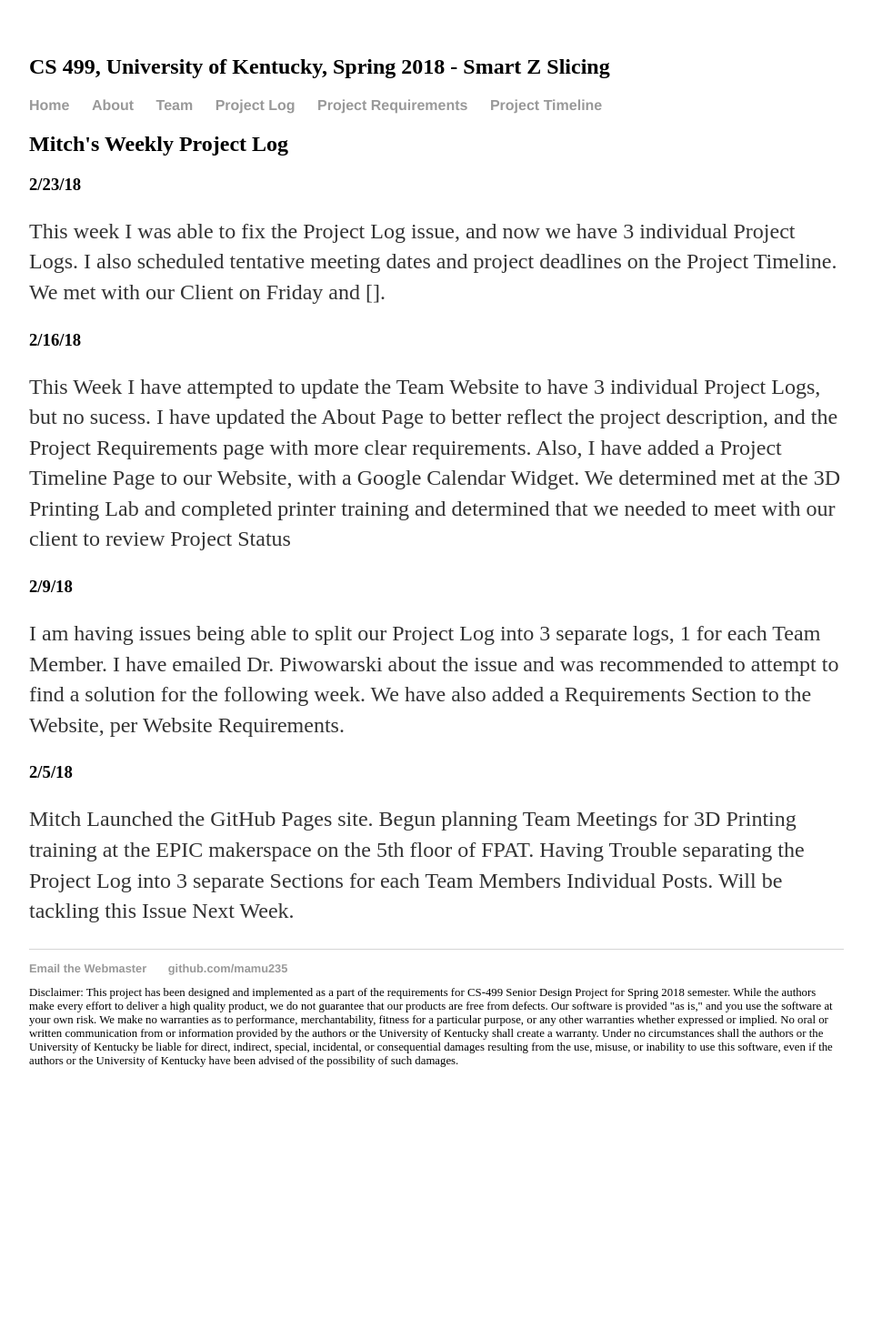
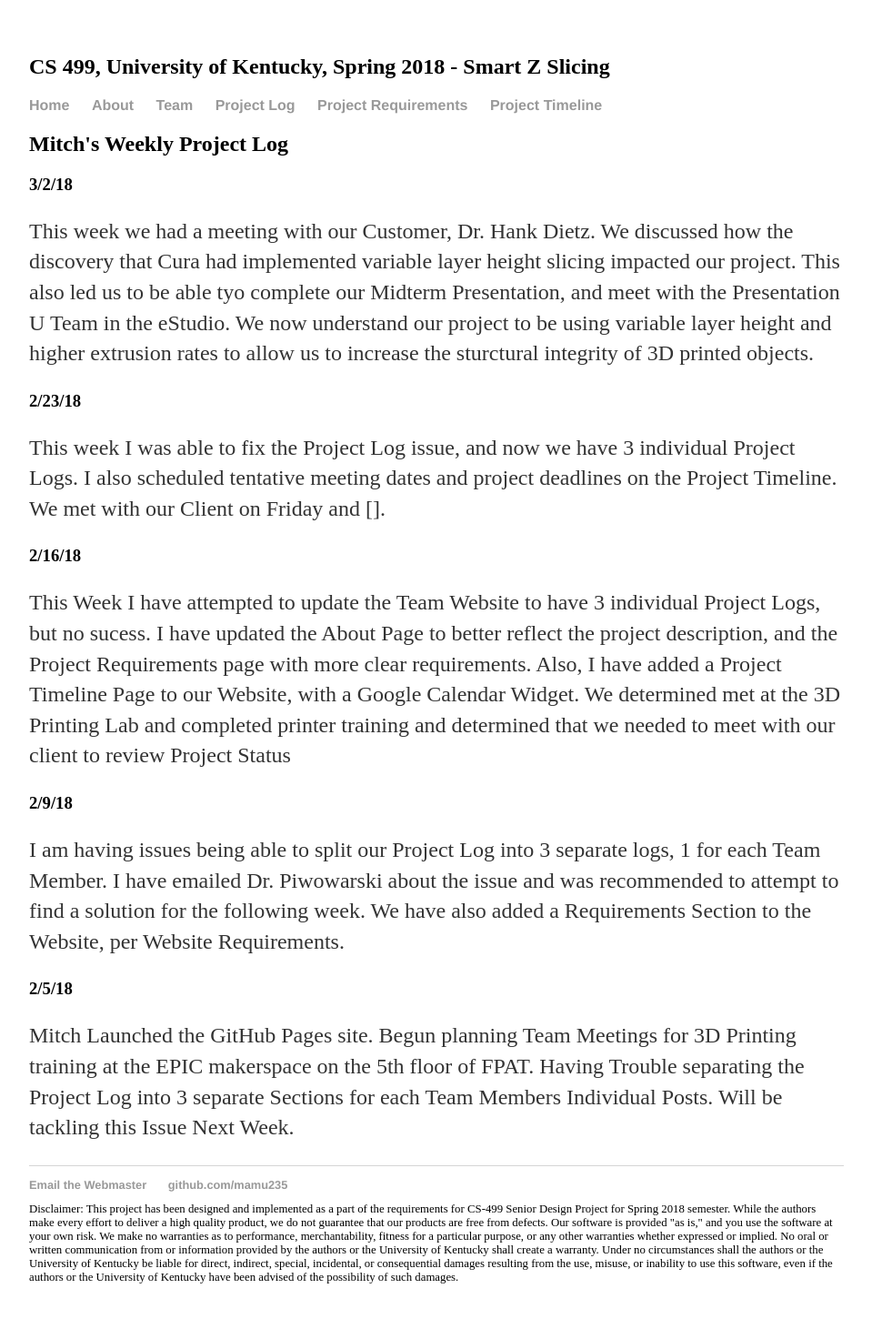
Before and after one commit to mamu235/CS-499-smart-slicing, a Jekyll site: the page built from mitch_log.html, in a window 1280 px wide. Shown: the whole page at 91% size, without its empty margins (160-1119 px from the left). Built offline with Jekyll 4.4.1, drawn with Linux system fonts in a browser that asks for light colours; before the commit the page ends 1234 px from its top, so only the background shows below that.

Commit message:
Update mitch_log.html

```diff
--- a/mitch_log.html
+++ b/mitch_log.html
@@ -3,6 +3,12 @@ title: Mitch Log
 layout: default
 ---
 <h2>Mitch's Weekly Project Log</h2>
+
+<h3>3/2/18</h3>
+<p>This week we had a meeting with our Customer, Dr. Hank Dietz.
+  We discussed how the discovery that Cura had implemented variable layer height slicing impacted our project.
+  This also led us to be able tyo complete our Midterm Presentation, and meet with the Presentation U Team in the eStudio.
+  We now understand our project to be using variable layer height and higher extrusion rates to allow us to increase the sturctural integrity of 3D printed objects.</p>
 
 <h3>2/23/18</h3>
 <p>This week I was able to fix the Project Log issue, and now we have 3 individual Project Logs.
```
